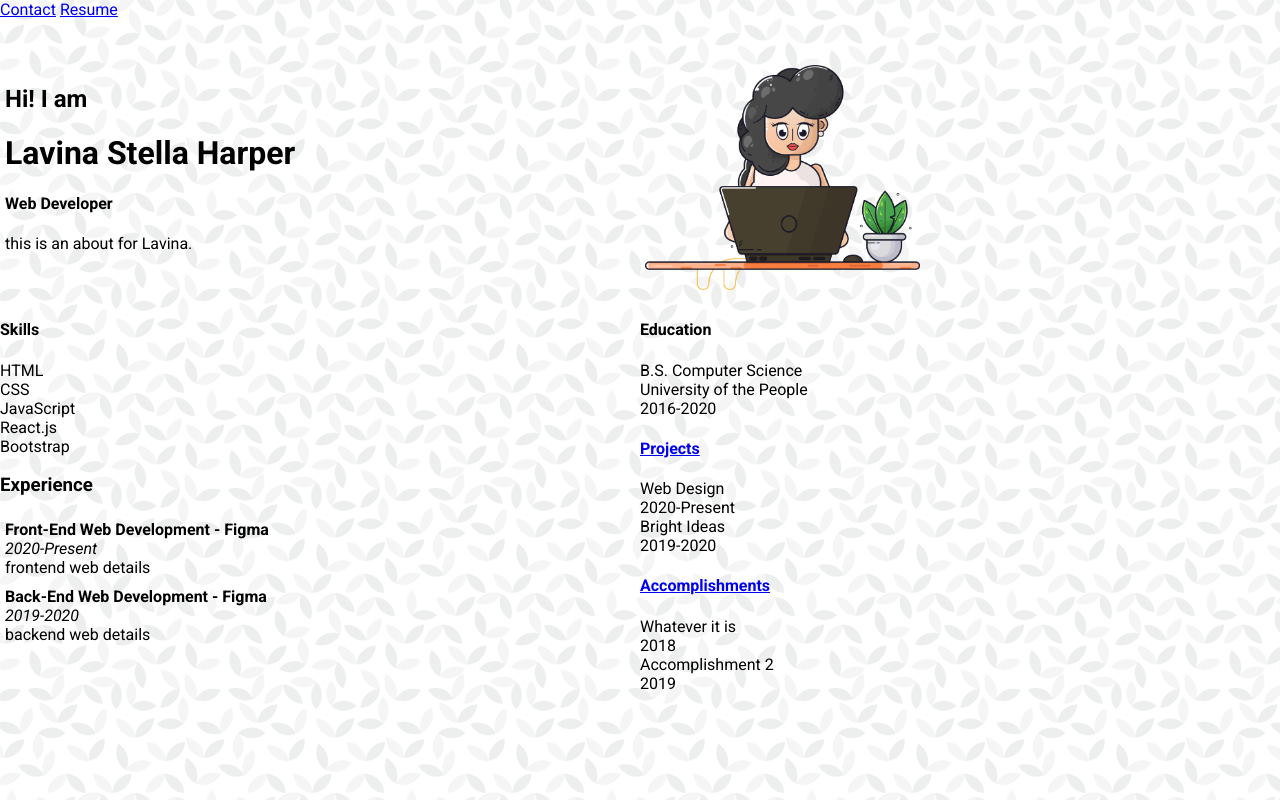
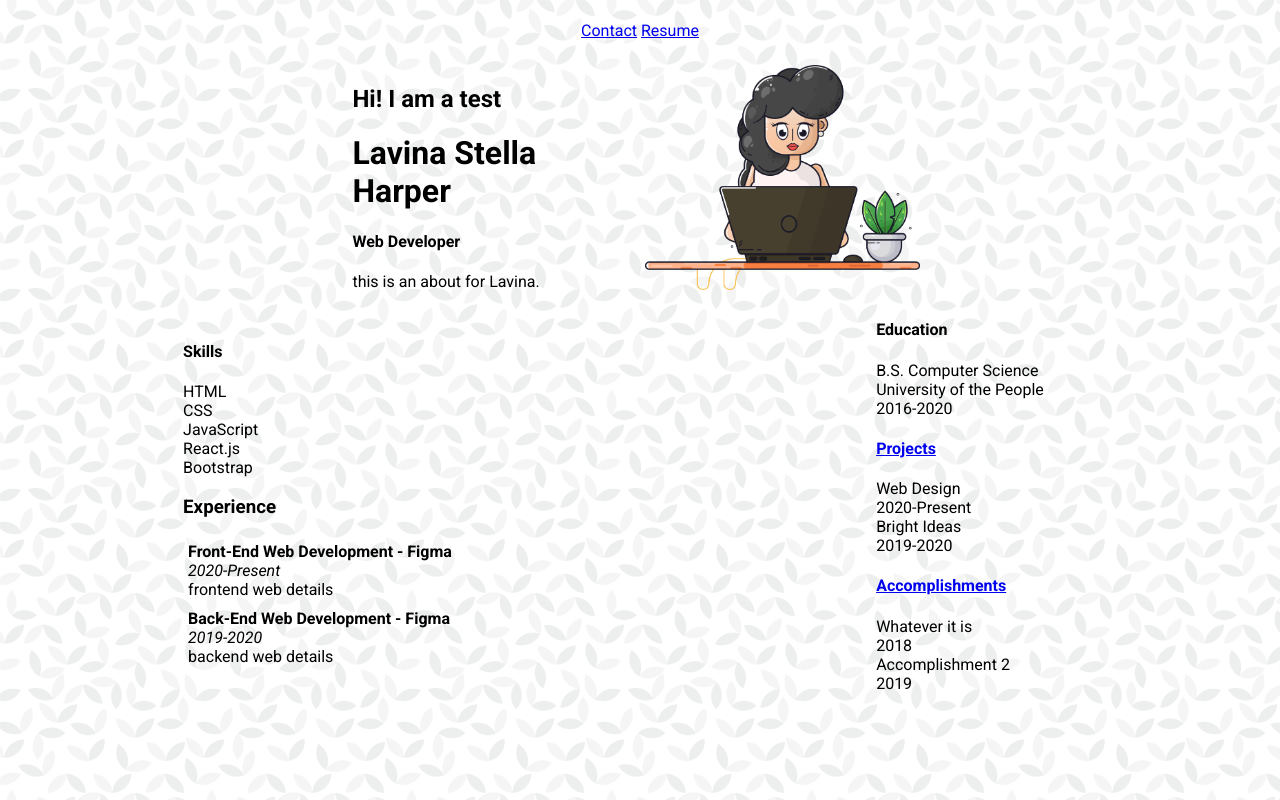
Before and after one commit to zuleinis/Portfolio, a Flask app: page / in a window 1280 px wide. Run offline with Flask 2, Linux system fonts and the light colour scheme; some libraries are stand-ins or nearby versions.

Commit message:
html test changes

```diff
--- a/app/static/styles/main.css
+++ b/app/static/styles/main.css
@@ -19,6 +19,8 @@ body {
   grid-template-columns: 50% 50%;
   grid-template-rows: 60px auto auto;
   grid-template-areas: "header header" "profile profile" "technical experiences";
+  align-items: center;
+  justify-items: center;
 }
 
 .body-content {
--- a/app/templates/layout.html
+++ b/app/templates/layout.html
@@ -30,24 +30,26 @@
     <div class="profile">
       <div class="row">
         <div class="column">
-		    <h2>Hi! I am</h2>
+          <h2>Hi! I am a test</h2>
           <h1>{% block name %}{% endblock %}</h1>
           <h4>{% block title %}{% endblock %}</h4>
           <text> {% block about %}{% endblock %} </text>
         </div>
         <div class="column">
-		    <a href="/"><img src="/static/img/profile-pic.png" style="width: 275px; height: 225px" /></a>
+          <a href="/"
+            ><img
+              src="/static/img/profile-pic.png"
+              style="width: 275px; height: 225px"
+          /></a>
         </div>
       </div>
     </div>
     <div class="technical-side">
-	    {% block skills %}{% endblock %}
-	    {% block main %}{% endblock %}
+      {% block skills %}{% endblock %} {% block main %}{% endblock %}
     </div>
     <div>
-	    {% block education %}{% endblock %}
-	    {% block side1 %}{% endblock %}
-	    {% block side2 %}{% endblock %}
+      {% block education %}{% endblock %} {% block side1 %}{% endblock %} {%
+      block side2 %}{% endblock %}
     </div>
   </body>
 </html>
```
Lines whose indentation alone changed are shown as unchanged.
